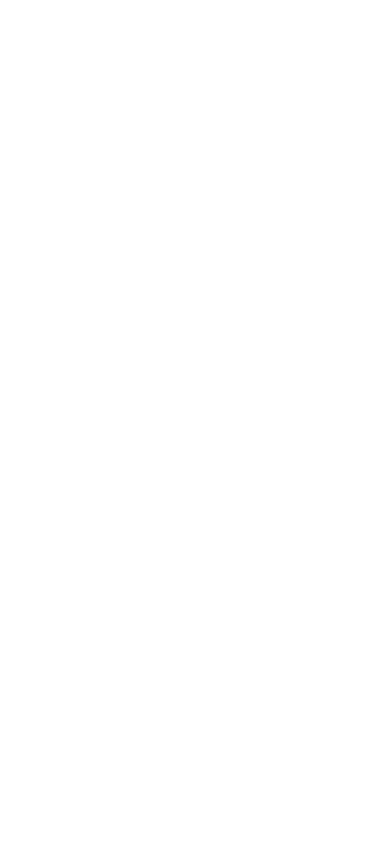
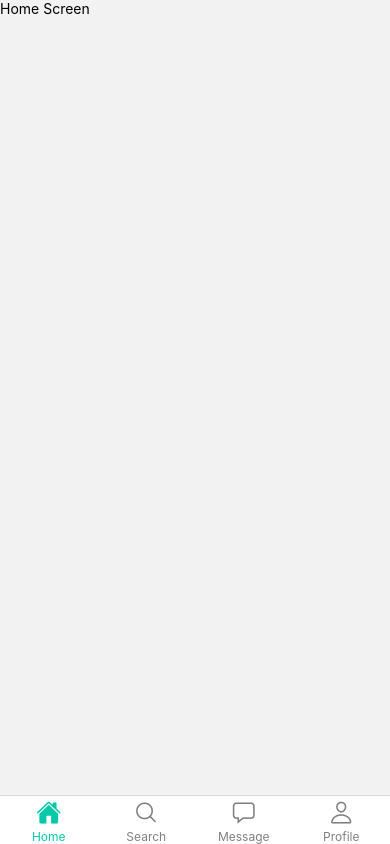
Before and after one commit to taehokim-ic/roomie, a React Native app in the folder frontend/: screen / in a window 390 px wide. Built offline with nearby package versions, Linux system fonts and the light colour scheme.

Commit message:
Implement navigation pane to switch between screens

```diff
--- a/frontend/App.js
+++ b/frontend/App.js
@@ -1,7 +1,10 @@
-import React, { useState, useEffect } from 'react';
-import { StyleSheet, Text, View, ScrollView, TextInput, Alert, Button } from 'react-native';
-import axios from 'axios';
+import * as React from 'react';
+import MainContainer from './components/navigation/MainContainer';
 
-export default function App() {
+function App() {
+    return (
+        <MainContainer />
+    );
+}
 
-}
+export default App;
--- /dev/null
+++ b/frontend/components/navigation/MainContainer.js
@@ -0,0 +1,54 @@
+import * as React from 'react';
+
+import {NavigationContainer} from '@react-navigation/native';
+import {createBottomTabNavigator} from '@react-navigation/bottom-tabs';
+import Ionicons from '@expo/vector-icons/Ionicons';
+
+import HomeScreen from './screens/HomeScreen';
+import MessageScreen from './screens/MessageScreen';
+import UserProfileScreen from './screens/ProfileScreen';
+import SearchScreen from './screens/SearchScreen';
+
+const homeName = 'Home';
+const messageName = 'Message';
+const searchName = 'Search';
+const profileName = 'Profile';
+
+const Tab = createBottomTabNavigator();
+
+export default function MainContainer() {
+    return (
+        <NavigationContainer>
+            <Tab.Navigator
+                initialRouteName={homeName}
+                screenOptions={({route}) => ({
+                    tabBarIcon: ({focused, color, size}) => {
+                        let iconName;
+                        let rn = route.name;
+
+                        if (rn === homeName) {
+                            iconName = focused ? 'home' : 'home-outline';
+                        } else if (rn === messageName) {
+                            iconName = focused ? 'chatbox' : 'chatbox-outline';
+                        } else if (rn === searchName) {
+                            iconName = focused ? 'search' : 'search-outline';
+                        } else if (rn === profileName) {
+                            iconName = focused ? 'person' : 'person-outline';
+                        }
+
+                        return <Ionicons name={iconName} size={size} color={color} />;
+                    },
+                    tabBarActiveTintColor: '#03c9a9',
+                    tabBarInactiveTintColor: 'gray',
+                    tabBarLabelStyle: {fontSize: 12},
+                    headerShown: false
+                })}
+                >
+                <Tab.Screen name={homeName} component={HomeScreen} />
+                <Tab.Screen name={searchName} component={SearchScreen} />
+                <Tab.Screen name={messageName} component={MessageScreen} />
+                <Tab.Screen name={profileName} component={UserProfileScreen} />
+            </Tab.Navigator>
+        </NavigationContainer>
+    );
+}
--- /dev/null
+++ b/frontend/components/navigation/screens/HomeScreen.js
@@ -0,0 +1,10 @@
+import * as React from 'react';
+import {View, Text} from 'react-native';
+
+export default function HomeScreen({navigation}) {
+    return (
+        <View>
+            <Text>Home Screen</Text>
+        </View>
+    );
+}
--- /dev/null
+++ b/frontend/components/navigation/screens/MessageScreen.js
@@ -0,0 +1,10 @@
+import * as React from 'react';
+import {View, Text} from 'react-native';
+
+export default function MessageScreen({navigation}) {
+    return (
+        <View>
+            <Text>Message Screen</Text>
+        </View>
+    );
+}
--- /dev/null
+++ b/frontend/components/navigation/screens/ProfileScreen.js
@@ -0,0 +1,10 @@
+import * as React from 'react';
+import {View, Text} from 'react-native';
+
+export default function ProfileScreen({navigation}) {
+    return (
+        <View>
+            <Text>Profile Screen</Text>
+        </View>
+    );
+}
--- /dev/null
+++ b/frontend/components/navigation/screens/SearchScreen.js
@@ -0,0 +1,10 @@
+import * as React from 'react';
+import {View, Text} from 'react-native';
+
+export default function SearchScreen({navigation}) {
+    return (
+        <View>
+            <Text>Search Screen</Text>
+        </View>
+    );
+}
--- a/frontend/package.json
+++ b/frontend/package.json
@@ -9,6 +9,8 @@
     "web": "expo start --web"
   },
   "dependencies": {
+    "@react-navigation/bottom-tabs": "^6.5.7",
+    "@react-navigation/native": "^6.1.6",
     "axios": "^1.4.0",
     "expo": "~48.0.18",
     "expo-status-bar": "~1.4.4",
```
Also changed, not shown: 1 other file (tests, documents, lock files or other folders).
